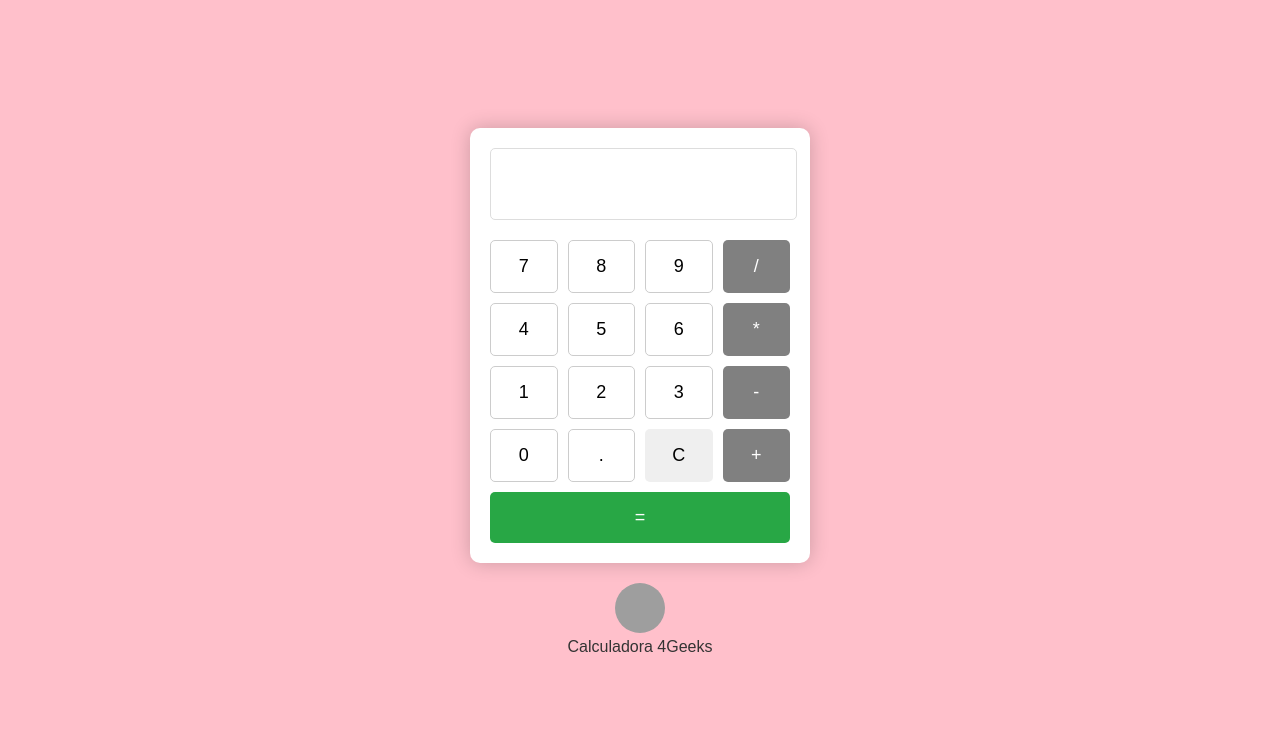
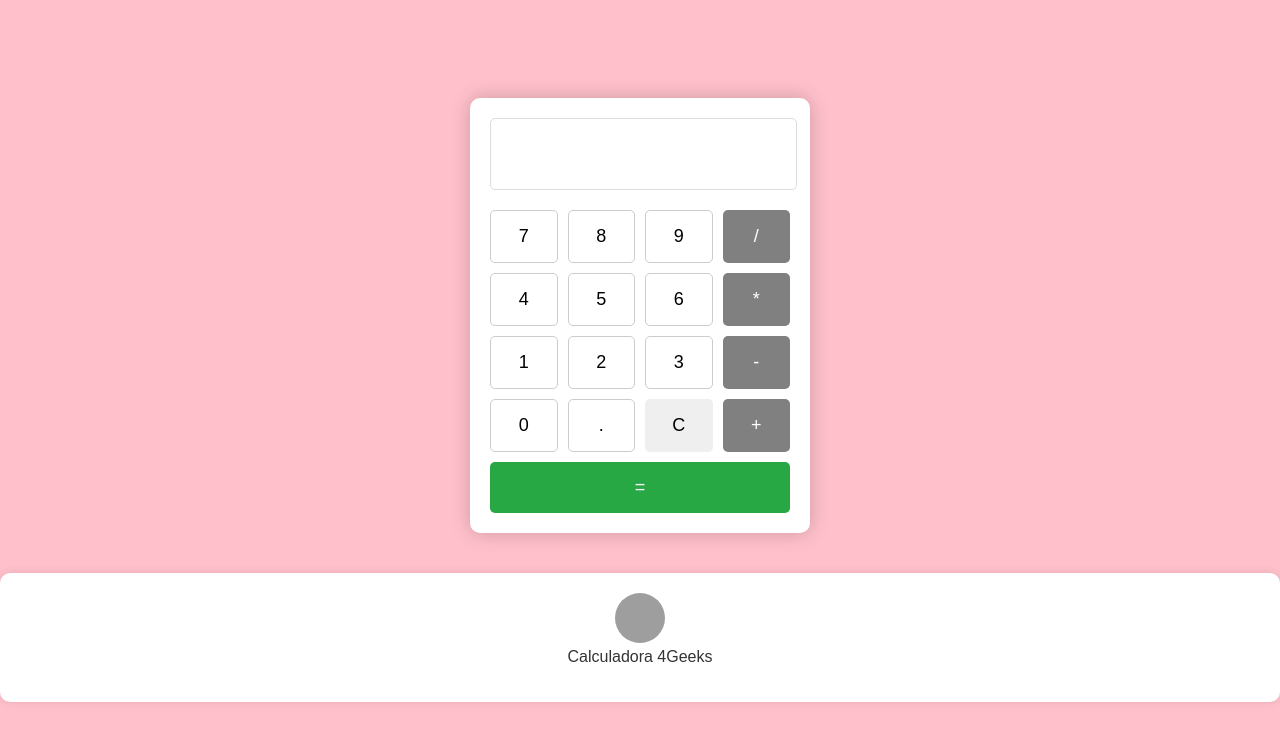
Before and after one commit to brunnarayssa/1clase-calculadora, a plain HTML site: page index.html in a window 1280 px wide. Drawn offline with Linux system fonts and the light colour scheme; grey boxes are pictures that could not be loaded.

Commit message:
cambios en el footer

```diff
--- a/calculadora.css
+++ b/calculadora.css
@@ -75,9 +75,21 @@ button.operator:active {
 /* Footer */
 .footer {
     text-align: center;
+    margin-top: 20px; /* Espacio superior para el footer */
+    width: 100%; /* Asegúrate de que el footer ocupe todo el ancho */
+    position: relative; /* Posición relativa para el contenedor interno */
+}
+
+.footer-box {
+    background-color: white; /* Fondo blanco para el contenedor del footer */
+    padding: 20px; /* Espacio interno alrededor del contenido */
+    border-radius: 10px; /* Bordes redondeados */
+    box-shadow: 0 0 10px rgba(0, 0, 0, 0.1); /* Sombra para dar un efecto de profundidad */
     display: flex;
     flex-direction: column;
     align-items: center;
+    width: 100%; /* Asegúrate de que el contenedor ocupe todo el ancho */
+    box-sizing: border-box; /* Incluye el padding y el borde en el ancho total */
 }
 
 .footer-logo {
--- a/index.html
+++ b/index.html
@@ -29,11 +29,14 @@
             <button class="equal" onclick="calculate()">=</button>
         </div>
     </div>
-    <footer class="footer">
+    <!-- Footer con imagen y texto -->
+<footer class="footer">
+    <div class="footer-box">
         <img src="https://media.licdn.com/dms/image/v2/D4E0BAQEcO3fgdcSiEg/company-logo_200_200/company-logo_200_200/0/1688681342958/4geeksacademyes_logo?e=2147483647&v=beta&t=kGELw1vfpMAZy4w_xBhs1Hz5SYKBO35m7NI9bo3E2Sg"
              alt="Logo de 4Geeks" class="footer-logo">
         <p class="footer-text">Calculadora 4Geeks</p>
-    </footer>
+    </div>
+</footer>
     <script src="calculadora.js"></script>
 </body>
 </html>
```
